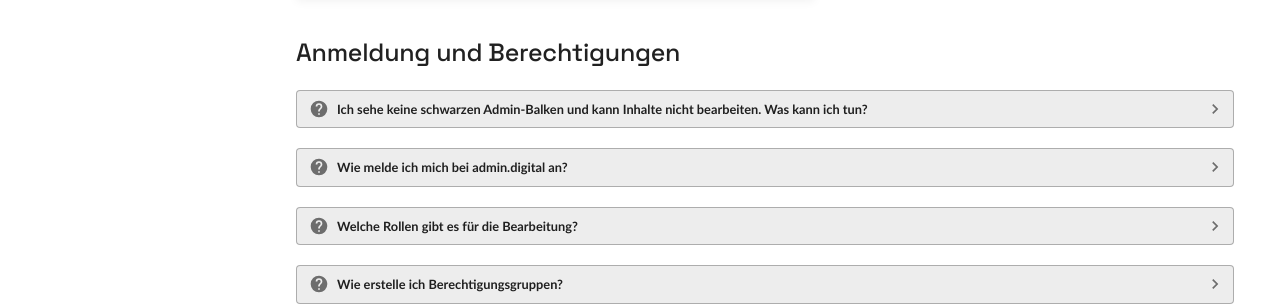
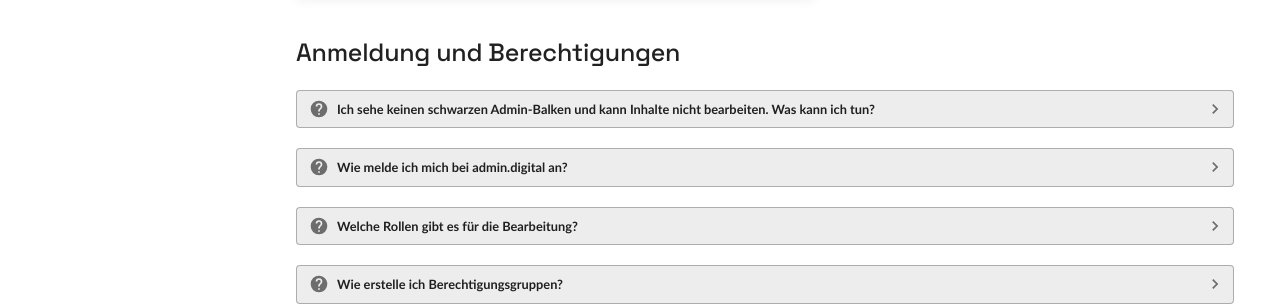
Before and after one commit to seantis/docs-admin-digital, an MkDocs documentation site: the page built from content/faq/index.md, in a window 1280 px wide and 900 px high. Shown: the part 443-749 px from the top of the window. Built offline with MkDocs 1.6.1 and Material for MkDocs 9.7.7, drawn with Linux system fonts in a browser that asks for light colours.

Commit message:
Fix typo

```diff
--- a/content/faq/index.md
+++ b/content/faq/index.md
@@ -12,7 +12,7 @@ Hier findest du Antworten auf häufig gestellte Fragen rund um admin.digital. Di
 
 ## Anmeldung und Berechtigungen
 
-??? question "Ich sehe keine schwarzen Admin-Balken und kann Inhalte nicht bearbeiten. Was kann ich tun?"
+??? question "Ich sehe keinen schwarzen Admin-Balken und kann Inhalte nicht bearbeiten. Was kann ich tun?"
     So gehst du vor:
 
     1. Wähle `<Anmelden>`{=html} in der Fusszeile.
```
